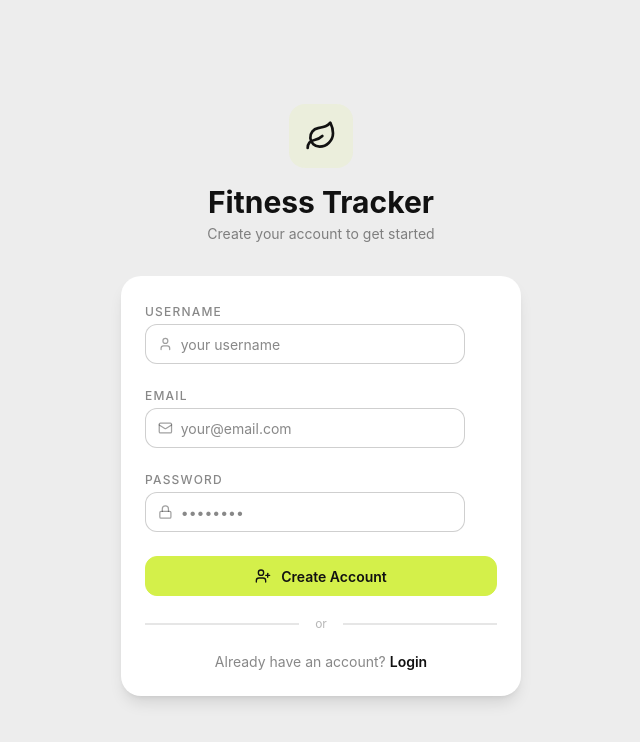
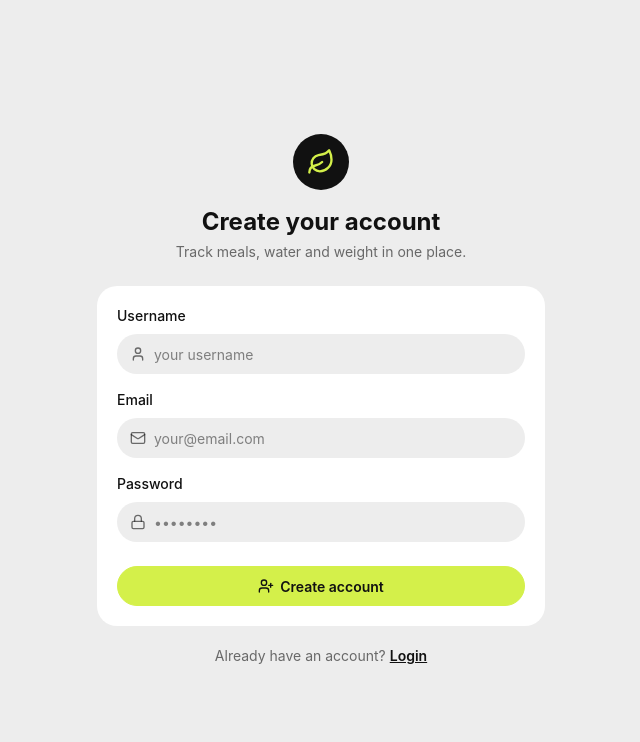
Before and after one commit to Harshagg-code/fitness-tracker, a React (Vite) app in the folder frontend/vite-project/: page /register in a window 1280 px wide. Shown: the top 742 px of the page, without its empty margins (319-959 px from the left). Built offline with nearby package versions, Linux system fonts and the light colour scheme.

Commit message:
Restyle Login and Register as centered cards

```diff
--- /dev/null
+++ b/frontend/vite-project/src/components/AuthLayout.jsx
@@ -0,0 +1,22 @@
+import { Leaf } from "lucide-react"
+import Card from "./Card"
+
+const AuthLayout = ({ title, subtitle, footer, children }) => (
+    <div className="min-h-screen bg-base-200 flex items-center justify-center px-4 py-10">
+        <div className="w-full max-w-md">
+            <div className="flex flex-col items-center text-center mb-6">
+                <div className="w-14 h-14 rounded-full bg-neutral text-primary flex items-center justify-center mb-4">
+                    <Leaf className="w-7 h-7" />
+                </div>
+                <h1 className="text-2xl font-bold">{title}</h1>
+                <p className="text-sm text-base-content/60 mt-1">{subtitle}</p>
+            </div>
+            <Card>
+                <div className="flex flex-col gap-4">{children}</div>
+            </Card>
+            <p className="text-center text-sm text-base-content/60 mt-5">{footer}</p>
+        </div>
+    </div>
+)
+
+export default AuthLayout
--- a/frontend/vite-project/src/pages/LoginPage.jsx
+++ b/frontend/vite-project/src/pages/LoginPage.jsx
@@ -2,7 +2,9 @@ import { useState } from "react"
 import { useAuth } from "../context/AuthContext"
 import { useNavigate, Link } from "react-router-dom"
 import toast from "react-hot-toast"
-import { Leaf, Mail, Lock, LogIn } from "lucide-react"
+import { Mail, Lock, LogIn } from "lucide-react"
+import AuthLayout from "../components/AuthLayout"
+import FormField from "../components/FormField"
 
 const LoginPage = () => {
     const [email, setEmail] = useState("")
@@ -26,77 +28,38 @@ const LoginPage = () => {
     }
 
     return (
-        <div className="min-h-screen bg-base-200 flex items-center justify-center">
-            <div className="w-full max-w-md px-6">
-
-                {/* Logo */}
-                <div className="text-center mb-8">
-                    <div className="inline-flex items-center justify-center w-16 h-16 bg-primary/10 rounded-2xl mb-4">
-                        <Leaf className="w-8 h-8 text-base-content" />
-                    </div>
-                    <h1 className="text-3xl font-bold text-base-content">Fitness Tracker</h1>
-                    <p className="text-base-content/50 mt-1 text-sm">Welcome back — let's track your day</p>
-                </div>
-
-                {/* Card */}
-                <div className="card bg-base-100 shadow-lg">
-                    <div className="card-body gap-5">
-
-                        {/* Email */}
-                        <div className="form-control">
-                            <label className="label pb-1">
-                                <span className="label-text font-medium text-xs uppercase tracking-widest text-base-content/50">Email</span>
-                            </label>
-                            <label className="input input-bordered flex items-center gap-2">
-                                <Mail className="w-4 h-4 text-base-content/40" />
+        <AuthLayout
+            title="Fitness Tracker"
+            subtitle="Welcome back. Let's track your day."
+            footer={<>Don't have an account?{" "}<Link to="/register" className="text-base-content font-semibold underline">Register</Link></>}
+        >
+            <FormField label="Email" icon={Mail}>
                 <input
                     type="email"
                     placeholder="your@email.com"
-                                    className="grow"
+                    className="grow min-w-0"
                     value={email}
                     onChange={(e) => setEmail(e.target.value)}
                     onKeyDown={(e) => e.key === "Enter" && handleLogin()}
                 />
-                            </label>
-                        </div>
+            </FormField>
 
-                        {/* Password */}
-                        <div className="form-control">
-                            <label className="label pb-1">
-                                <span className="label-text font-medium text-xs uppercase tracking-widest text-base-content/50">Password</span>
-                            </label>
-                            <label className="input input-bordered flex items-center gap-2">
-                                <Lock className="w-4 h-4 text-base-content/40" />
+            <FormField label="Password" icon={Lock}>
                 <input
                     type="password"
                     placeholder="••••••••"
-                                    className="grow"
+                    className="grow min-w-0"
                     value={password}
                     onChange={(e) => setPassword(e.target.value)}
                     onKeyDown={(e) => e.key === "Enter" && handleLogin()}
                 />
-                            </label>
-                        </div>
+            </FormField>
 
-                        {/* Login Button */}
-                        <button
-                            onClick={handleLogin}
-                            className={`btn btn-primary w-full mt-1 ${loading ? "loading" : ""}`}
-                        >
-                            {!loading && <LogIn className="w-4 h-4 mr-1" />}
-                            {loading ? "Logging in..." : "Login"}
+            <button onClick={handleLogin} className="btn btn-primary rounded-full w-full mt-2">
+                {loading ? <span className="loading loading-spinner loading-xs" /> : <LogIn className="w-4 h-4" />}
+                {loading ? "Logging in" : "Login"}
             </button>
-
-                        <div className="divider text-xs text-base-content/30 my-0">or</div>
-
-                        <p className="text-center text-sm text-base-content/50">
-                            Don't have an account?{" "}
-                            <Link to="/register" className="text-base-content font-semibold hover:underline">Register</Link>
-                        </p>
-                    </div>
-                </div>
-            </div>
-        </div>
+        </AuthLayout>
     )
 }
 
--- a/frontend/vite-project/src/pages/RegisterPage.jsx
+++ b/frontend/vite-project/src/pages/RegisterPage.jsx
@@ -2,7 +2,9 @@ import { useState } from "react"
 import { useAuth } from "../context/AuthContext"
 import { useNavigate, Link } from "react-router-dom"
 import toast from "react-hot-toast"
-import { Leaf, Mail, Lock, User, UserPlus } from "lucide-react"
+import { Mail, Lock, User, UserPlus } from "lucide-react"
+import AuthLayout from "../components/AuthLayout"
+import FormField from "../components/FormField"
 
 const RegisterPage = () => {
     const [username, setUsername] = useState("")
@@ -27,93 +29,47 @@ const RegisterPage = () => {
     }
 
     return (
-        <div className="min-h-screen bg-base-200 flex items-center justify-center">
-            <div className="w-full max-w-md px-6">
-
-                {/* Logo */}
-                <div className="text-center mb-8">
-                    <div className="inline-flex items-center justify-center w-16 h-16 bg-primary/10 rounded-2xl mb-4">
-                        <Leaf className="w-8 h-8 text-base-content" />
-                    </div>
-                    <h1 className="text-3xl font-bold text-base-content">Fitness Tracker</h1>
-                    <p className="text-base-content/50 mt-1 text-sm">Create your account to get started</p>
-                </div>
-
-                {/* Card */}
-                <div className="card bg-base-100 shadow-lg">
-                    <div className="card-body gap-5">
-
-                        {/* Username */}
-                        <div className="form-control">
-                            <label className="label pb-1">
-                                <span className="label-text font-medium text-xs uppercase tracking-widest text-base-content/50">Username</span>
-                            </label>
-                            <label className="input input-bordered flex items-center gap-2">
-                                <User className="w-4 h-4 text-base-content/40" />
+        <AuthLayout
+            title="Create your account"
+            subtitle="Track meals, water and weight in one place."
+            footer={<>Already have an account?{" "}<Link to="/login" className="text-base-content font-semibold underline">Login</Link></>}
+        >
+            <FormField label="Username" icon={User}>
                 <input
                     type="text"
                     placeholder="your username"
-                                    className="grow"
+                    className="grow min-w-0"
                     value={username}
                     onChange={(e) => setUsername(e.target.value)}
                 />
-                            </label>
-                        </div>
+            </FormField>
 
-                        {/* Email */}
-                        <div className="form-control">
-                            <label className="label pb-1">
-                                <span className="label-text font-medium text-xs uppercase tracking-widest text-base-content/50">Email</span>
-                            </label>
-                            <label className="input input-bordered flex items-center gap-2">
-                                <Mail className="w-4 h-4 text-base-content/40" />
+            <FormField label="Email" icon={Mail}>
                 <input
                     type="email"
                     placeholder="your@email.com"
-                                    className="grow"
+                    className="grow min-w-0"
                     value={email}
                     onChange={(e) => setEmail(e.target.value)}
                 />
-                            </label>
-                        </div>
+            </FormField>
 
-                        {/* Password */}
-                        <div className="form-control">
-                            <label className="label pb-1">
-                                <span className="label-text font-medium text-xs uppercase tracking-widest text-base-content/50">Password</span>
-                            </label>
-                            <label className="input input-bordered flex items-center gap-2">
-                                <Lock className="w-4 h-4 text-base-content/40" />
+            <FormField label="Password" icon={Lock}>
                 <input
                     type="password"
                     placeholder="••••••••"
-                                    className="grow"
+                    className="grow min-w-0"
                     value={password}
                     onChange={(e) => setPassword(e.target.value)}
                     onKeyDown={(e) => e.key === "Enter" && handleRegister()}
                 />
-                            </label>
-                        </div>
+            </FormField>
 
-                        {/* Register Button */}
-                        <button
-                            onClick={handleRegister}
-                            className={`btn btn-primary w-full mt-1 ${loading ? "loading" : ""}`}
-                        >
-                            {!loading && <UserPlus className="w-4 h-4 mr-1" />}
-                            {loading ? "Creating account..." : "Create Account"}
+            <button onClick={handleRegister} className="btn btn-primary rounded-full w-full mt-2">
+                {loading ? <span className="loading loading-spinner loading-xs" /> : <UserPlus className="w-4 h-4" />}
+                {loading ? "Creating account" : "Create account"}
             </button>
-
-                        <div className="divider text-xs text-base-content/30 my-0">or</div>
-
-                        <p className="text-center text-sm text-base-content/50">
-                            Already have an account?{" "}
-                            <Link to="/login" className="text-base-content font-semibold hover:underline">Login</Link>
-                        </p>
-                    </div>
-                </div>
-            </div>
-        </div>
+        </AuthLayout>
     )
 }
 
```
Lines whose indentation alone changed are shown as unchanged.
